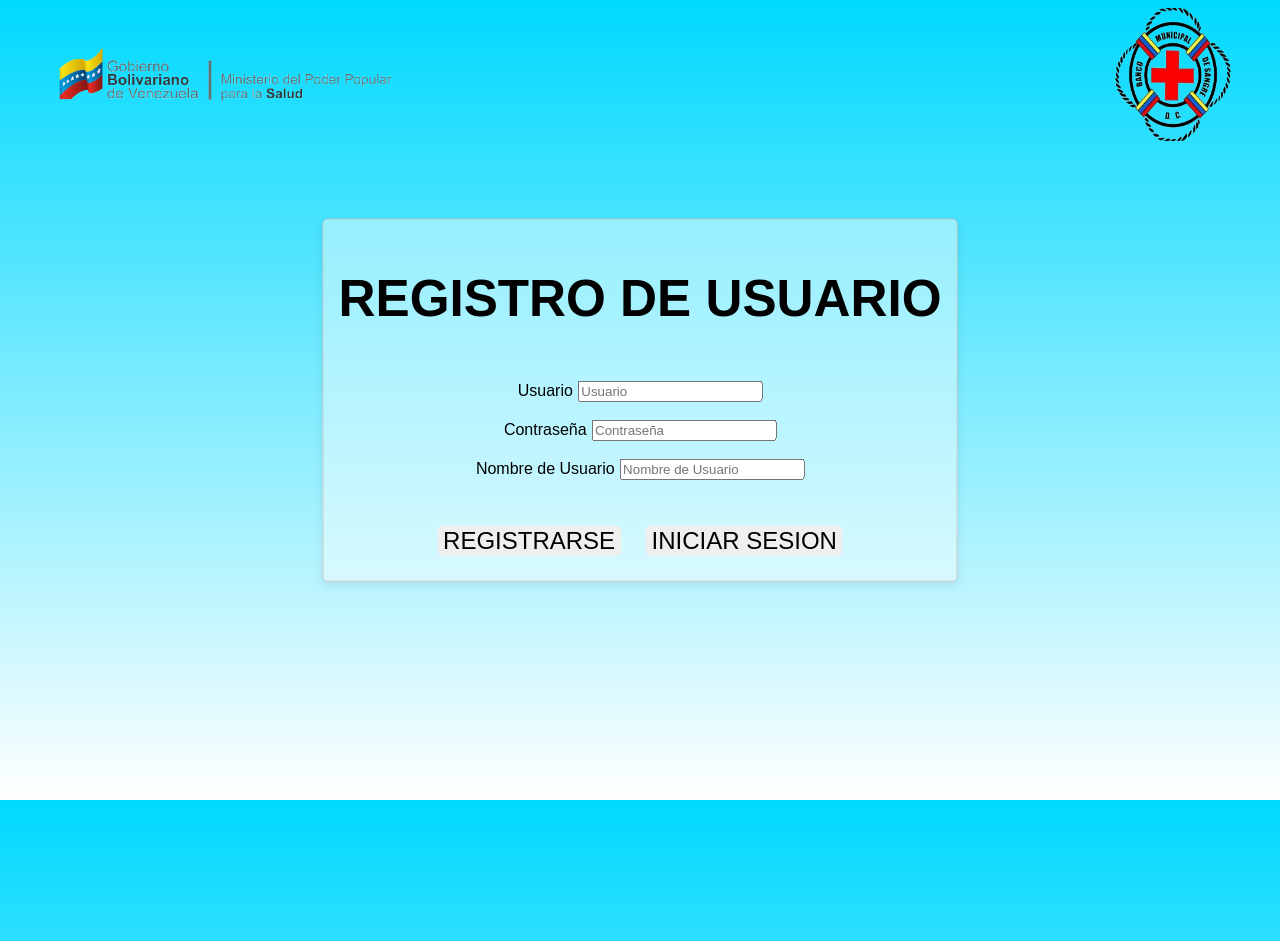
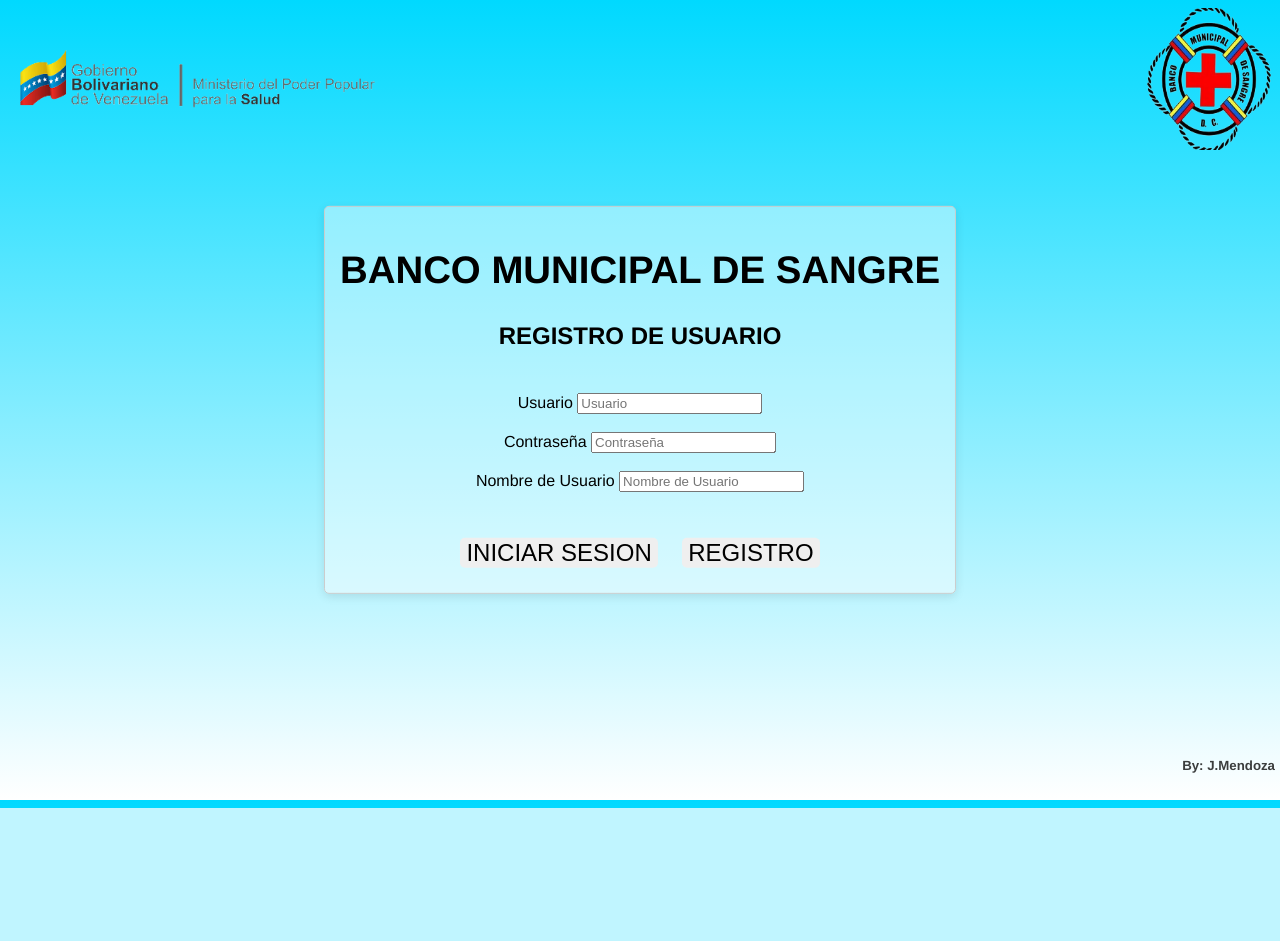
Before and after one commit to junezka/BancoDeSangre, a Flask app: page /registroUsuario in a window 1280 px wide. After the commit the page ends 808 px from the top, so only its background shows below. Run offline with Flask 3, Linux system fonts and the light colour scheme; some libraries are stand-ins or nearby versions.

Commit message:
Correcciones
Adicion de footer

```diff
--- a/src/static/css/styles.css
+++ b/src/static/css/styles.css
@@ -1,11 +1,19 @@
 html{
+  height: 100%;
+}
+body{
   background-image: linear-gradient(rgb(0, 217, 255),white);
   background-attachment: fixed;
   background-size: cover;
-  height: 100vh;
-  margin: 0 auto;
-  max-width: 1200px;
-  font-family: Arial, Helvetica, sans-serif;
+  min-height: 100%;
+  font-family: Helvetica;
+}
+footer{
+  position: fixed;
+  color: rgba(0, 0, 0, 0.76);
+  bottom: 0;
+  right: 0;
+  z-index: 100;
 }
 .iconos {
   display: flex;
@@ -13,11 +21,11 @@ html{
   width: 100%;
   height: 0 auto;
   margin: 0 auto;
-  max-width: 1200px;
+  min-height: 100%;
   text-align: center;
 }
 h1{
-  font-size: 4vw;
+  font-size: 3vw;
   text-align: center;
 }
 h6, h5 ,h4, h3, h2{
@@ -79,10 +87,6 @@ form{
   box-shadow: 0 3px 10px rgba(0, 0, 0, 0.1);
   background-color: rgba(255, 255, 255, 0.432);
 }
-
-.contenedor-pos {
-  height: 100vh; /* Altura del contenedor */
-}
 .formRegistro {
   justify-content: center;
   text-align: center;
@@ -106,7 +110,6 @@ form{
   padding: 20px;
   background-color: rgba(255, 255, 255, 0.432);
 }
-
 textarea {
   width: 100%;
   height: 100px; /* Altura del textarea */
--- a/src/templates/autentication/registroUsuario.html
+++ b/src/templates/autentication/registroUsuario.html
@@ -3,12 +3,10 @@
 {% block title %}REGISTRO DE USUARIO{% endblock %}
 
 {% block content %}
-
-<div class="contenedor-pos">
-
+<div>
     <form class="centro" method="POST">
-
-    <h1>REGISTRO DE USUARIO</h1>
+      <h1>BANCO MUNICIPAL DE SANGRE</h1>
+      <h2>REGISTRO DE USUARIO</h2>
 
         {% with messages = get_flashed_messages() %}
         {% if messages %}
@@ -37,10 +35,10 @@
       </div>
       <br>
       <div>
-    <button type="submit">REGISTRARSE</button>
       <button type="submit">
       <a href="{{ url_for('login') }}" style="text-decoration: none; color: black;">INICIAR SESION</a>
       </button>
+      <button type="submit">REGISTRO</button>
       </div>
     </form>
 </div>
--- a/src/templates/base.html
+++ b/src/templates/base.html
@@ -1,4 +1,3 @@
-
 <!DOCTYPE html>
 <html lang="en">
 <head>
@@ -16,4 +15,7 @@
   <body>
     <div>{% block content %}{% endblock %}</div>
   </body>
+  <footer class="By">
+    <h5> By: J.Mendoza</h5>
+  </footer>
 </html>
--- a/src/templates/bms.html
+++ b/src/templates/bms.html
@@ -69,5 +69,5 @@
                 </section>
         </div>
     </div>
-
+</div>
 {% endblock %}
```
Also changed, not shown: src/templates/autentication/login.html (+3 -5 lines), 1 other file. Lines whose indentation alone changed are shown as unchanged.
